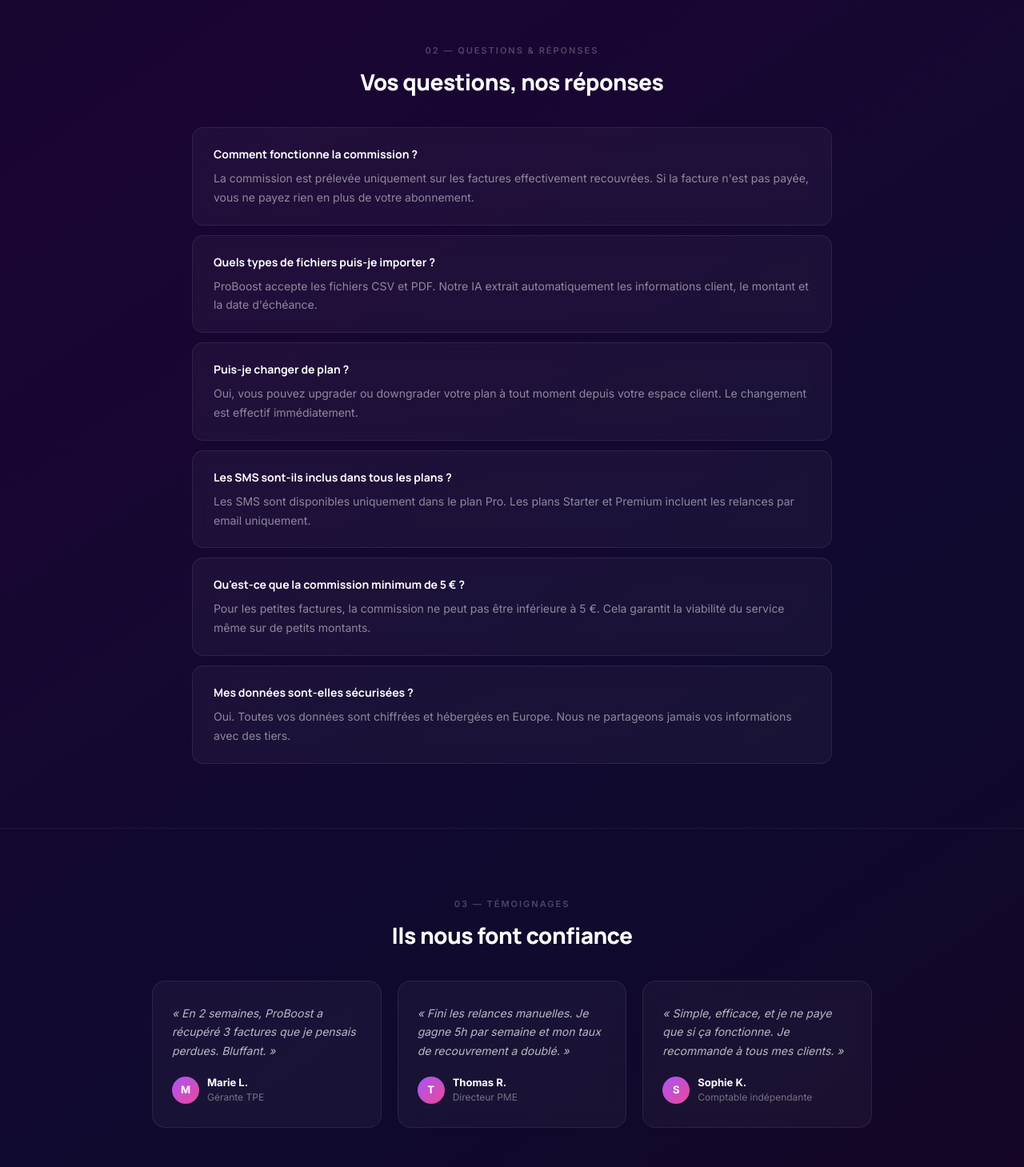
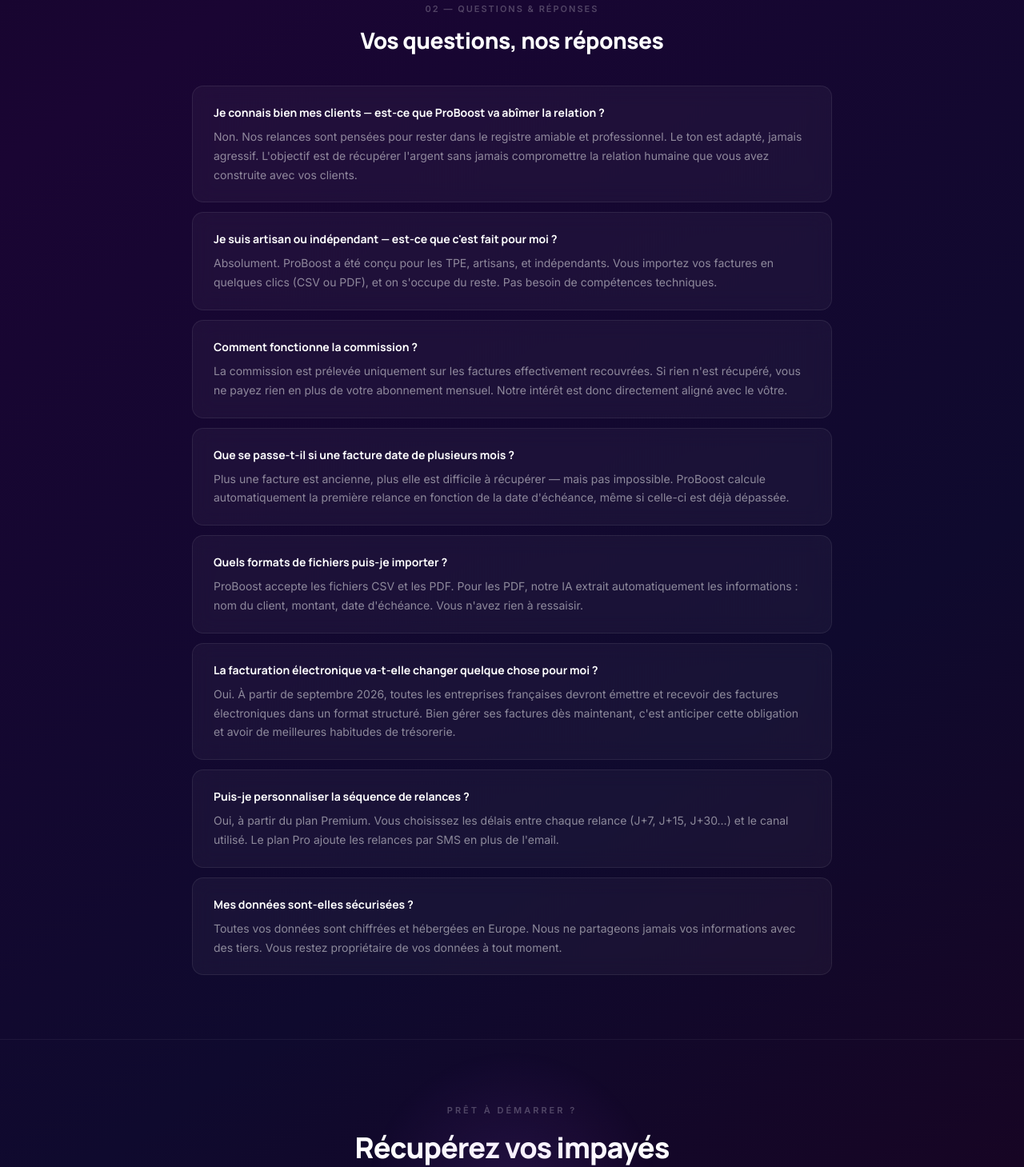
Before and after one commit to yannferstler-stack/proboost-v2, a Next.js app: page /comment-ca-marche in a window 1280 px wide. Shown: the part 1120-2579 px from the top of the page at 80% size. Built offline with nearby package versions, Linux system fonts and the light colour scheme; a web font is replaced by a local one.

Commit message:
comment-ca-marche sans temoignages, FAQ retravaillee

```diff
--- a/app/comment-ca-marche/page.tsx
+++ b/app/comment-ca-marche/page.tsx
@@ -14,34 +14,64 @@ export default function CommentCaMarchePage() {
     return () => window.removeEventListener('resize', check)
   }, [])
 
+  const faqs = [
+    {
+      q: 'Je connais bien mes clients — est-ce que ProBoost va abîmer la relation ?',
+      r: 'Non. Nos relances sont pensées pour rester dans le registre amiable et professionnel. Le ton est adapté, jamais agressif. L\'objectif est de récupérer l\'argent sans jamais compromettre la relation humaine que vous avez construite avec vos clients.',
+    },
+    {
+      q: 'Je suis artisan ou indépendant — est-ce que c\'est fait pour moi ?',
+      r: 'Absolument. ProBoost a été conçu pour les TPE, artisans, et indépendants. Vous importez vos factures en quelques clics (CSV ou PDF), et on s\'occupe du reste. Pas besoin de compétences techniques.',
+    },
+    {
+      q: 'Comment fonctionne la commission ?',
+      r: 'La commission est prélevée uniquement sur les factures effectivement recouvrées. Si rien n\'est récupéré, vous ne payez rien en plus de votre abonnement mensuel. Notre intérêt est donc directement aligné avec le vôtre.',
+    },
+    {
+      q: 'Que se passe-t-il si une facture date de plusieurs mois ?',
+      r: 'Plus une facture est ancienne, plus elle est difficile à récupérer — mais pas impossible. ProBoost calcule automatiquement la première relance en fonction de la date d\'échéance, même si celle-ci est déjà dépassée.',
+    },
+    {
+      q: 'Quels formats de fichiers puis-je importer ?',
+      r: 'ProBoost accepte les fichiers CSV et les PDF. Pour les PDF, notre IA extrait automatiquement les informations : nom du client, montant, date d\'échéance. Vous n\'avez rien à ressaisir.',
+    },
+    {
+      q: 'La facturation électronique va-t-elle changer quelque chose pour moi ?',
+      r: 'Oui. À partir de septembre 2026, toutes les entreprises françaises devront émettre et recevoir des factures électroniques dans un format structuré. Bien gérer ses factures dès maintenant, c\'est anticiper cette obligation et avoir de meilleures habitudes de trésorerie.',
+    },
+    {
+      q: 'Puis-je personnaliser la séquence de relances ?',
+      r: 'Oui, à partir du plan Premium. Vous choisissez les délais entre chaque relance (J+7, J+15, J+30…) et le canal utilisé. Le plan Pro ajoute les relances par SMS en plus de l\'email.',
+    },
+    {
+      q: 'Mes données sont-elles sécurisées ?',
+      r: 'Toutes vos données sont chiffrées et hébergées en Europe. Nous ne partageons jamais vos informations avec des tiers. Vous restez propriétaire de vos données à tout moment.',
+    },
+  ]
+
   return (
     <>
       <style>{`
         @import url('https://fonts.googleapis.com/css2?family=Inter:wght@300;400;500;600;700&family=Manrope:wght@700;800;900&family=Playfair+Display:ital,wght@1,700&display=swap');
         *, *::before, *::after { box-sizing: border-box; margin: 0; padding: 0; }
         body { background: #0d0620; }
-        @keyframes pulse { 0%,100%{opacity:1}50%{opacity:0.4} }
         @keyframes slideDown { from{opacity:0;transform:translateY(-10px)}to{opacity:1;transform:translateY(0)} }
         .nav-a { transition: color 0.15s; cursor: pointer; color: rgba(255,255,255,0.6); }
         .nav-a:hover { color: #c084fc !important; }
         .btn-connexion { background: linear-gradient(135deg, #a855f7, #ec4899); color: white; border: none; cursor: pointer; font-family: Inter,sans-serif; font-weight: 600; transition: all 0.18s; border-radius: 12px; padding: 10px 22px; font-size: 14px; display: flex; align-items: center; gap: 8px; box-shadow: 0 2px 12px rgba(168,85,247,0.35); }
         .btn-connexion:hover { transform: translateY(-2px); box-shadow: 0 8px 24px rgba(168,85,247,0.50) !important; }
-        .faq-card { transition: all 0.2s; border: 1px solid rgba(255,255,255,0.08); }
-        .faq-card:hover { border-color: rgba(168,85,247,0.35) !important; box-shadow: 0 4px 24px rgba(168,85,247,0.12) !important; transform: translateY(-2px); }
-        .temoignage-card { transition: all 0.2s; border: 1px solid rgba(255,255,255,0.08); }
-        .temoignage-card:hover { border-color: rgba(168,85,247,0.30) !important; transform: translateY(-2px); }
-        .btn-cta { background: linear-gradient(135deg, #a855f7, #ec4899); color: white; border: none; cursor: pointer; font-family: Inter,sans-serif; font-weight: 700; transition: all 0.2s; border-radius: 14px; padding: 14px 36px; font-size: 15px; box-shadow: 0 4px 24px rgba(168,85,247,0.40); }
+        .faq-card { transition: all 0.2s; border: 1px solid rgba(255,255,255,0.08); cursor: pointer; }
+        .faq-card:hover { border-color: rgba(168,85,247,0.35) !important; box-shadow: 0 4px 24px rgba(168,85,247,0.12) !important; }
+        .btn-cta { background: linear-gradient(135deg, #a855f7, #ec4899); color: white; border: none; cursor: pointer; font-family: Inter,sans-serif; font-weight: 700; transition: all 0.2s; border-radius: 14px; padding: 14px 36px; font-size: 15px; box-shadow: 0 4px 24px rgba(168,85,247,0.40); display: inline-flex; align-items: center; justify-content: center; }
         .btn-cta:hover { transform: translateY(-2px); box-shadow: 0 10px 36px rgba(168,85,247,0.55) !important; }
         .hamburger { display: none; background: none; border: none; cursor: pointer; padding: 4px; }
         .nav-links { display: flex; align-items: center; gap: 28px; }
         .mobile-menu { animation: slideDown 0.2s ease; }
-        .temoignages-grid { display: grid; grid-template-columns: repeat(3, 1fr); gap: 20px; }
         @media (max-width: 768px) {
           .nav-links { display: none !important; }
           .hamburger { display: flex !important; }
-          .temoignages-grid { grid-template-columns: 1fr !important; gap: 14px !important; }
           .footer-inner { flex-direction: column !important; gap: 16px !important; align-items: center !important; text-align: center !important; }
-          .btn-cta { width: 100%; justify-content: center; }
+          .btn-cta { width: 100%; }
         }
       `}</style>
 
@@ -59,8 +89,6 @@ export default function CommentCaMarchePage() {
               <img src="/logo.png" style={{ width: 40, height: 40, objectFit: 'contain' }} />
               <span style={{ fontFamily: 'Manrope', fontWeight: 800, fontSize: 18, color: 'white' }}>ProBoost</span>
             </div>
-
-            {/* Desktop */}
             <div className="nav-links">
               <span className="nav-a" onClick={() => router.push('/')} style={{ fontSize: 14, fontWeight: 500 }}>Accueil</span>
               <span className="nav-a" onClick={() => router.push('/blog')} style={{ fontSize: 14, fontWeight: 500 }}>Blog</span>
@@ -70,8 +98,6 @@ export default function CommentCaMarchePage() {
                 Connexion
               </button>
             </div>
-
-            {/* Hamburger */}
             <button className="hamburger" onClick={() => setMenuOpen(o => !o)} aria-label="Menu">
               {menuOpen
                 ? <svg width="24" height="24" viewBox="0 0 24 24" fill="none" stroke="white" strokeWidth="2.5" strokeLinecap="round"><line x1="18" y1="6" x2="6" y2="18"/><line x1="6" y1="6" x2="18" y2="18"/></svg>
@@ -79,14 +105,9 @@ export default function CommentCaMarchePage() {
               }
             </button>
           </div>
-
           {menuOpen && (
             <div className="mobile-menu" style={{ padding: '8px 20px 20px', borderTop: '1px solid rgba(255,255,255,0.08)', display: 'flex', flexDirection: 'column', gap: 4 }}>
-              {[
-                { label: 'Accueil', href: '/' },
-                { label: 'Blog', href: '/blog' },
-                { label: 'Nous connaître', href: '/nous-connaitre' },
-              ].map(item => (
+              {[{ label: 'Accueil', href: '/' }, { label: 'Blog', href: '/blog' }, { label: 'Nous connaître', href: '/nous-connaitre' }].map(item => (
                 <button key={item.label} onClick={() => { router.push(item.href); setMenuOpen(false) }}
                   style={{ background: 'none', border: 'none', color: 'rgba(255,255,255,0.80)', fontSize: 15, fontWeight: 500, padding: '12px 8px', cursor: 'pointer', fontFamily: 'Inter, sans-serif', textAlign: 'left', borderRadius: 8 }}>
                   {item.label}
@@ -100,18 +121,14 @@ export default function CommentCaMarchePage() {
           )}
         </nav>
 
-        {/* HEADER */}
+        {/* HEADER — sans badge "Guide complet" */}
         <div style={{ textAlign: 'center', padding: isMobile ? '48px 20px 36px' : '72px 20px 48px', position: 'relative', zIndex: 1 }}>
-          <div style={{ display: 'inline-flex', alignItems: 'center', gap: 8, background: 'rgba(168,85,247,0.12)', border: '1px solid rgba(168,85,247,0.25)', borderRadius: 20, padding: '6px 16px', marginBottom: 20 }}>
-            <div style={{ width: 6, height: 6, background: '#a855f7', borderRadius: '50%', animation: 'pulse 2s infinite' }} />
-            <span style={{ fontSize: 12, color: '#c084fc', fontWeight: 600 }}>Guide complet</span>
-          </div>
           <h1 style={{ fontFamily: 'Manrope', fontWeight: 900, fontSize: 'clamp(30px, 5vw, 60px)', color: 'white', letterSpacing: '-1.5px', lineHeight: 1.1, marginBottom: 14 }}>
             Tout savoir sur<br/>
             <span style={{ background: 'linear-gradient(135deg, #a855f7, #ec4899)', WebkitBackgroundClip: 'text', WebkitTextFillColor: 'transparent' }}>ProBoost</span>
           </h1>
           <p style={{ fontSize: isMobile ? 15 : 17, color: 'rgba(255,255,255,0.50)', maxWidth: 480, margin: '0 auto', fontWeight: 300, lineHeight: 1.7 }}>
-            Une vidéo, vos questions, et des retours clients — tout ce qu'il faut pour se lancer.
+            Une vidéo et vos questions — tout ce qu&apos;il faut pour se lancer.
           </p>
         </div>
 
@@ -129,55 +146,18 @@ export default function CommentCaMarchePage() {
           </div>
         </section>
 
-        {/* Q&A */}
-        <section style={{ borderTop: '1px solid rgba(255,255,255,0.06)', borderBottom: '1px solid rgba(255,255,255,0.06)', padding: isMobile ? '56px 20px' : '80px 40px', position: 'relative', zIndex: 1 }}>
+        {/* Q&A — questions retravaillées */}
+        <section style={{ borderTop: '1px solid rgba(255,255,255,0.06)', padding: isMobile ? '56px 20px' : '80px 40px', position: 'relative', zIndex: 1 }}>
           <div style={{ maxWidth: 800, margin: '0 auto' }}>
             <div style={{ textAlign: 'center', marginBottom: 36 }}>
               <span style={{ fontSize: 11, color: 'rgba(255,255,255,0.25)', fontWeight: 600, letterSpacing: '2px', textTransform: 'uppercase' }}>02 — Questions & Réponses</span>
               <h2 style={{ fontFamily: 'Manrope', fontWeight: 800, fontSize: isMobile ? 22 : 28, color: 'white', letterSpacing: '-0.5px', marginTop: 8 }}>Vos questions, nos réponses</h2>
             </div>
             <div style={{ display: 'grid', gap: 12 }}>
-              {[
-                { q: 'Comment fonctionne la commission ?', r: 'La commission est prélevée uniquement sur les factures effectivement recouvrées. Si la facture n\'est pas payée, vous ne payez rien en plus de votre abonnement.' },
-                { q: 'Quels types de fichiers puis-je importer ?', r: 'ProBoost accepte les fichiers CSV et PDF. Notre IA extrait automatiquement les informations client, le montant et la date d\'échéance.' },
-                { q: 'Puis-je changer de plan ?', r: 'Oui, vous pouvez upgrader ou downgrader votre plan à tout moment depuis votre espace client. Le changement est effectif immédiatement.' },
-                { q: 'Les SMS sont-ils inclus dans tous les plans ?', r: 'Les SMS sont disponibles uniquement dans le plan Pro. Les plans Starter et Premium incluent les relances par email uniquement.' },
-                { q: 'Qu\'est-ce que la commission minimum de 5 € ?', r: 'Pour les petites factures, la commission ne peut pas être inférieure à 5 €. Cela garantit la viabilité du service même sur de petits montants.' },
-                { q: 'Mes données sont-elles sécurisées ?', r: 'Oui. Toutes vos données sont chiffrées et hébergées en Europe. Nous ne partageons jamais vos informations avec des tiers.' },
-              ].map((faq, i) => (
+              {faqs.map((faq, i) => (
                 <div key={i} className="faq-card" style={{ background: 'rgba(255,255,255,0.04)', backdropFilter: 'blur(12px)', borderRadius: 14, padding: isMobile ? '18px 20px' : '22px 26px' }}>
                   <p style={{ fontFamily: 'Manrope', fontWeight: 700, color: 'white', fontSize: 14, marginBottom: 8 }}>{faq.q}</p>
                   <p style={{ color: 'rgba(255,255,255,0.50)', fontSize: 14, lineHeight: 1.7 }}>{faq.r}</p>
-                </div>
-              ))}
-            </div>
-          </div>
-        </section>
-
-        {/* TÉMOIGNAGES */}
-        <section style={{ padding: isMobile ? '56px 20px' : '80px 40px', position: 'relative', zIndex: 1 }}>
-          <div style={{ maxWidth: 900, margin: '0 auto' }}>
-            <div style={{ textAlign: 'center', marginBottom: 36 }}>
-              <span style={{ fontSize: 11, color: 'rgba(255,255,255,0.25)', fontWeight: 600, letterSpacing: '2px', textTransform: 'uppercase' }}>03 — Témoignages</span>
-              <h2 style={{ fontFamily: 'Manrope', fontWeight: 800, fontSize: isMobile ? 22 : 28, color: 'white', letterSpacing: '-0.5px', marginTop: 8 }}>Ils nous font confiance</h2>
-            </div>
-            <div className="temoignages-grid">
-              {[
-                { nom: 'Marie L.', role: 'Gérante TPE', texte: '« En 2 semaines, ProBoost a récupéré 3 factures que je pensais perdues. Bluffant. »', initiale: 'M' },
-                { nom: 'Thomas R.', role: 'Directeur PME', texte: '« Fini les relances manuelles. Je gagne 5h par semaine et mon taux de recouvrement a doublé. »', initiale: 'T' },
-                { nom: 'Sophie K.', role: 'Comptable indépendante', texte: '« Simple, efficace, et je ne paye que si ça fonctionne. Je recommande à tous mes clients. »', initiale: 'S' },
-              ].map((t, i) => (
-                <div key={i} className="temoignage-card" style={{ background: 'rgba(255,255,255,0.04)', backdropFilter: 'blur(12px)', borderRadius: 16, padding: isMobile ? '22px 20px' : '28px 24px' }}>
-                  <p style={{ fontSize: 14, color: 'rgba(255,255,255,0.70)', lineHeight: 1.7, marginBottom: 18, fontStyle: 'italic' }}>{t.texte}</p>
-                  <div style={{ display: 'flex', alignItems: 'center', gap: 10 }}>
-                    <div style={{ width: 34, height: 34, background: 'linear-gradient(135deg, #a855f7, #ec4899)', borderRadius: '50%', display: 'flex', alignItems: 'center', justifyContent: 'center', flexShrink: 0 }}>
-                      <span style={{ color: 'white', fontWeight: 700, fontSize: 13 }}>{t.initiale}</span>
-                    </div>
-                    <div>
-                      <p style={{ fontWeight: 700, fontSize: 13, color: 'white' }}>{t.nom}</p>
-                      <p style={{ fontSize: 12, color: 'rgba(255,255,255,0.40)' }}>{t.role}</p>
-                    </div>
-                  </div>
                 </div>
               ))}
             </div>
@@ -193,7 +173,7 @@ export default function CommentCaMarchePage() {
             <span style={{ background: 'linear-gradient(135deg, #a855f7, #ec4899)', WebkitBackgroundClip: 'text', WebkitTextFillColor: 'transparent' }}>dès aujourd&apos;hui.</span>
           </h2>
           <p style={{ color: 'rgba(255,255,255,0.40)', fontSize: 14, marginBottom: 28 }}>Commission uniquement sur les factures recouvrées.</p>
-          <button className="btn-cta" onClick={() => router.push('/souscrire')} style={{ display: 'inline-flex', alignItems: 'center', justifyContent: 'center' }}>
+          <button className="btn-cta" onClick={() => router.push('/souscrire')} style={{ width: isMobile ? '100%' : 'auto' }}>
             Souscrire un abonnement →
           </button>
         </section>
```
